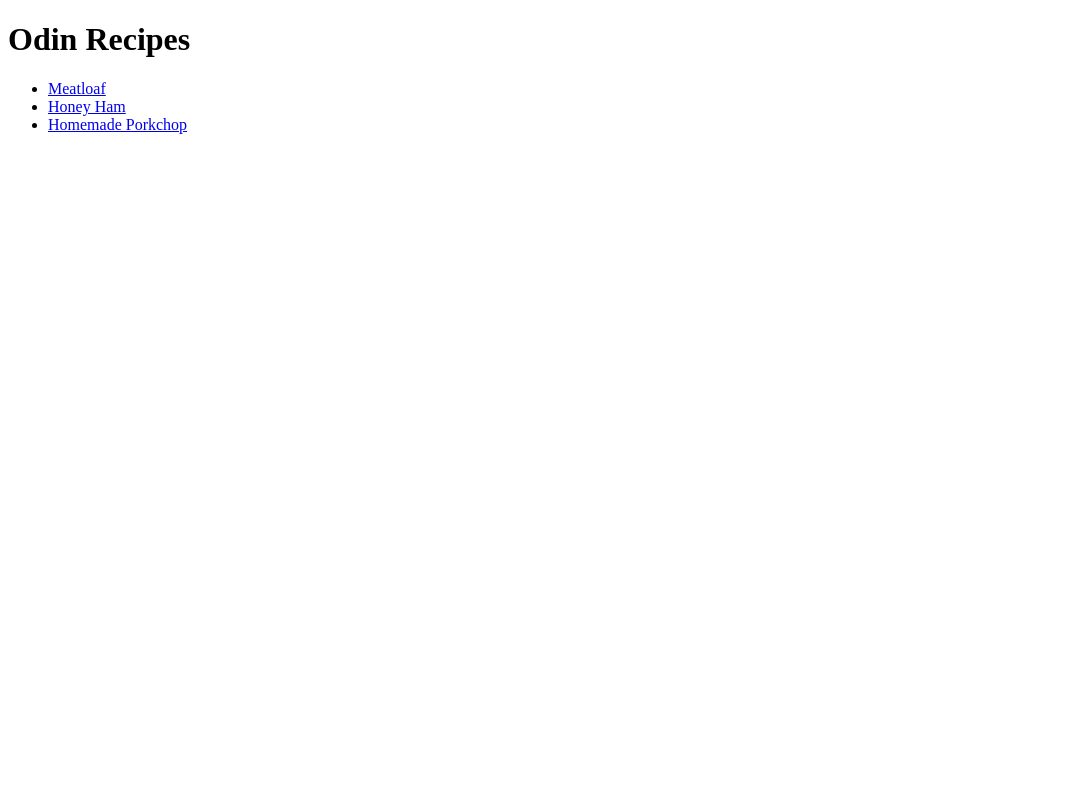
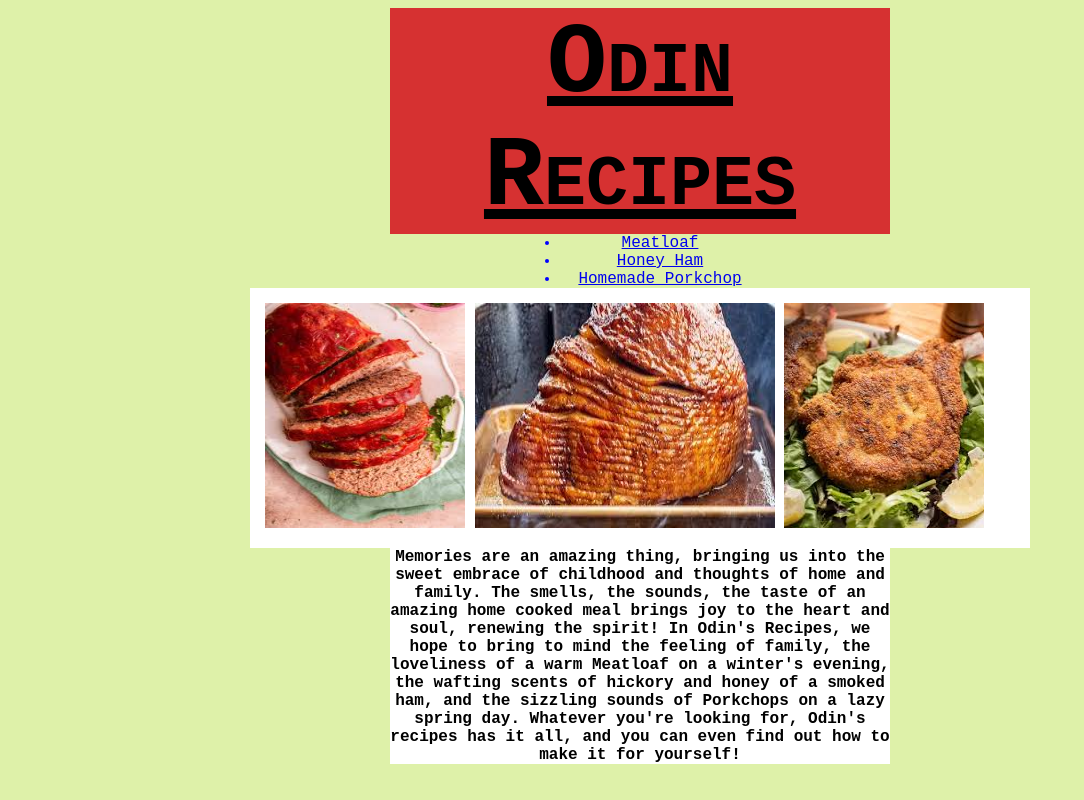
Before and after one commit to Lukehallyah/odin-recipes, a plain HTML site: page index.html in a window 1280 px wide. Shown: the whole page, without its empty margins (0-1084 px from the left). Drawn offline with Linux system fonts and the light colour scheme.

Commit message:
Update Css file

```diff
--- a/index.html
+++ b/index.html
@@ -4,16 +4,43 @@
     <head>
         <meta charset="UTF-8">
         <title>Lukehallyah</title>
+        <link rel="stylesheet" href="style.css">
     </head>
+
+
     <body>
         <h1>Odin Recipes</h1>
-
-            <ul>
-                <li><a href ="recipes/meatloaf.html">Meatloaf</a>
-                <li><a href="recipes/honeyham.html">Honey Ham</a>
-                <li><a href="recipes/porkchop.html">Homemade Porkchop</a>
-    </body>
+                <ul>
+                    <li><a href ="recipes/meatloaf.html">Meatloaf</a>
+                    <li><a href="recipes/honeyham.html">Honey Ham</a>
+                    <li><a href="recipes/porkchop.html">Homemade Porkchop</a>
+                    </ul>
+    <div>
+        <img src="./images/download.jpeg" width="200" height="225">
+        <img src="./images/honeyham.jpeg" width="300" height="225">
+        <img src="./images/porkchop.jpeg" width="200" height="225">
+    </div>
+    <!--Keep in mind that img files are "inline" and do not need an </img> ending.
+    this means that in order for them to be part of a 'box' they have to "flow" the
+    only ending should be the </div> at the end-->
 
 
+<!--By putting the images in a div, what I've done is make a "container"for them so that css
+can now influence-->
+
+
+    <p class="Opening">
+        Memories are an amazing thing, bringing us into the sweet embrace of childhood
+        and thoughts of home and family. The smells, the sounds, the taste of an amazing
+        home cooked meal brings joy to the heart and soul, renewing the spirit! In Odin's
+        Recipes, we hope to bring to mind the feeling of family, the loveliness of a warm
+        Meatloaf on a winter's evening, the wafting scents of hickory and honey of a smoked
+        ham, and the sizzling sounds of Porkchops on a lazy spring day. Whatever you're looking
+        for, Odin's recipes has it all, and you can even find out how to make it for yourself!
+
+    </p>
+
+
+</body>
 
     </html>
--- /dev/null
+++ b/style.css
@@ -0,0 +1,74 @@
+/*style.css*/
+
+* {
+
+background-color: rgb(222, 241, 169);
+font-family: 'Courier New', Courier, monospace;
+
+
+
+}
+/*remember that * is the universal selector. Use these for all of my page basic properties
+such as font-family, background color of main page, and color of text. These can of course
+be overwritten by more specificity in later css like the "h!" header below. Don't forget
+"chaining" and "descendant combinators" (like parent child relationship and instead of
+combining space with period as chaining does, descendant combinator has space before period*/
+
+h1{
+    text-align:center;
+    font-family:'Courier New', Courier, monospace,sans-serif;
+    font-size: 100px;
+    background-color: rgb(214, 49, 49);
+    font-variant: small-caps;
+    color: black;
+    text-decoration: underline;
+    width: 500px;
+    margin: auto;
+}
+
+
+ul {
+    display: block;
+    color: blue;
+    text-align: center;
+    margin: 0px;
+    width: 200px;
+    margin: auto;
+
+
+}
+/*should play around with the new div classes that I have given to the images. May be able
+to align them or do other things*/
+
+
+div {
+    display: block;
+    margin: auto;
+    padding: 15px;
+    background-color: white;
+    width: 750px;
+
+
+    /*A weird sort of workaround, but text align seemed to work to make the "block" align in the
+    center where margin seemed to fail for some reason? Tried margin auto multiple times and couldn't
+    get it to work*/
+}
+
+/*What I've done is successfully place all the img within their own div container. Havn't figured
+out how to move the img within that container tho*/
+
+
+p.Opening {
+    text-align:center;
+    font-weight: bold;
+    background-color: rgb(238, 238, 121);
+    color: black;
+    text-align: center;
+    width: 500px;
+    margin: auto;
+    background-color: white;
+
+}
+
+/*successfully assigned a unique class to the Opening paragraph, here i used a chaining
+technique but I'm sure its also possible using a descendant combinator*/
```
